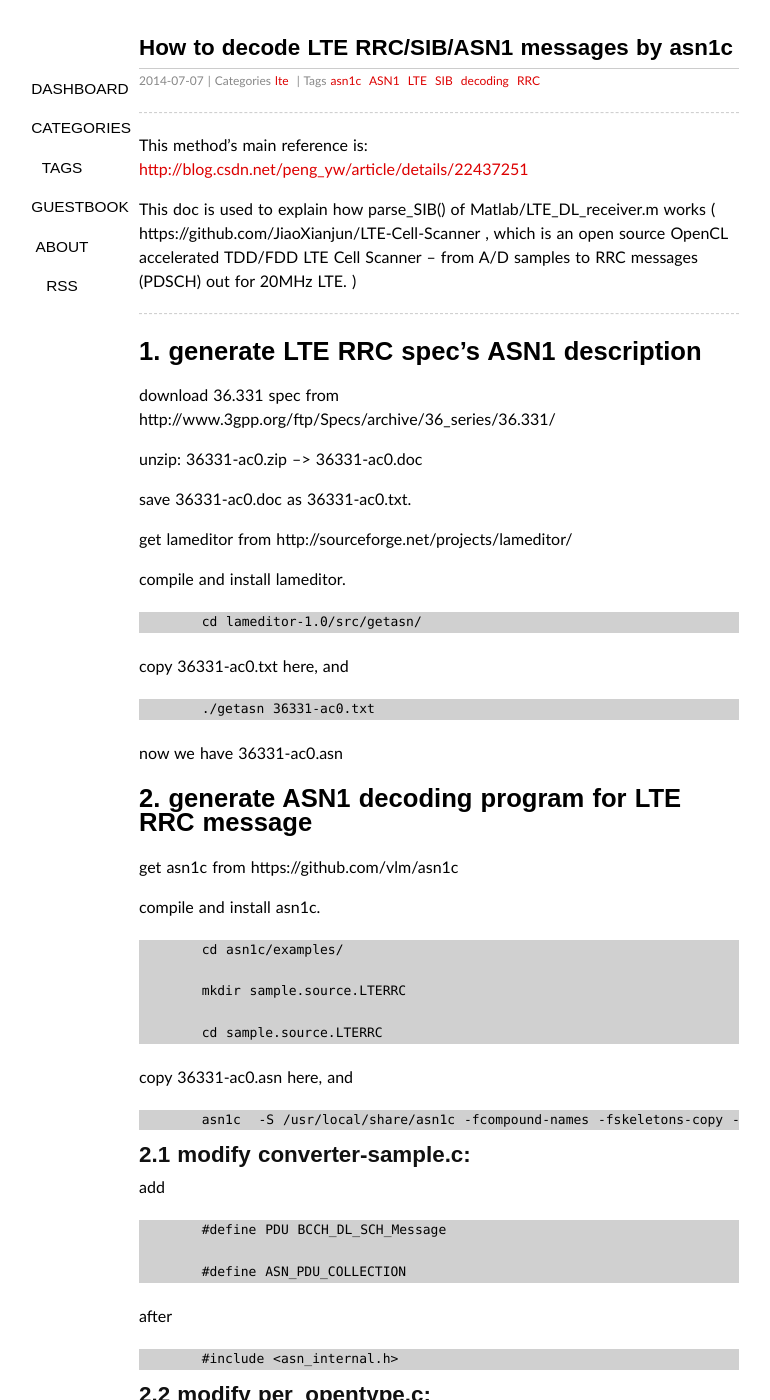
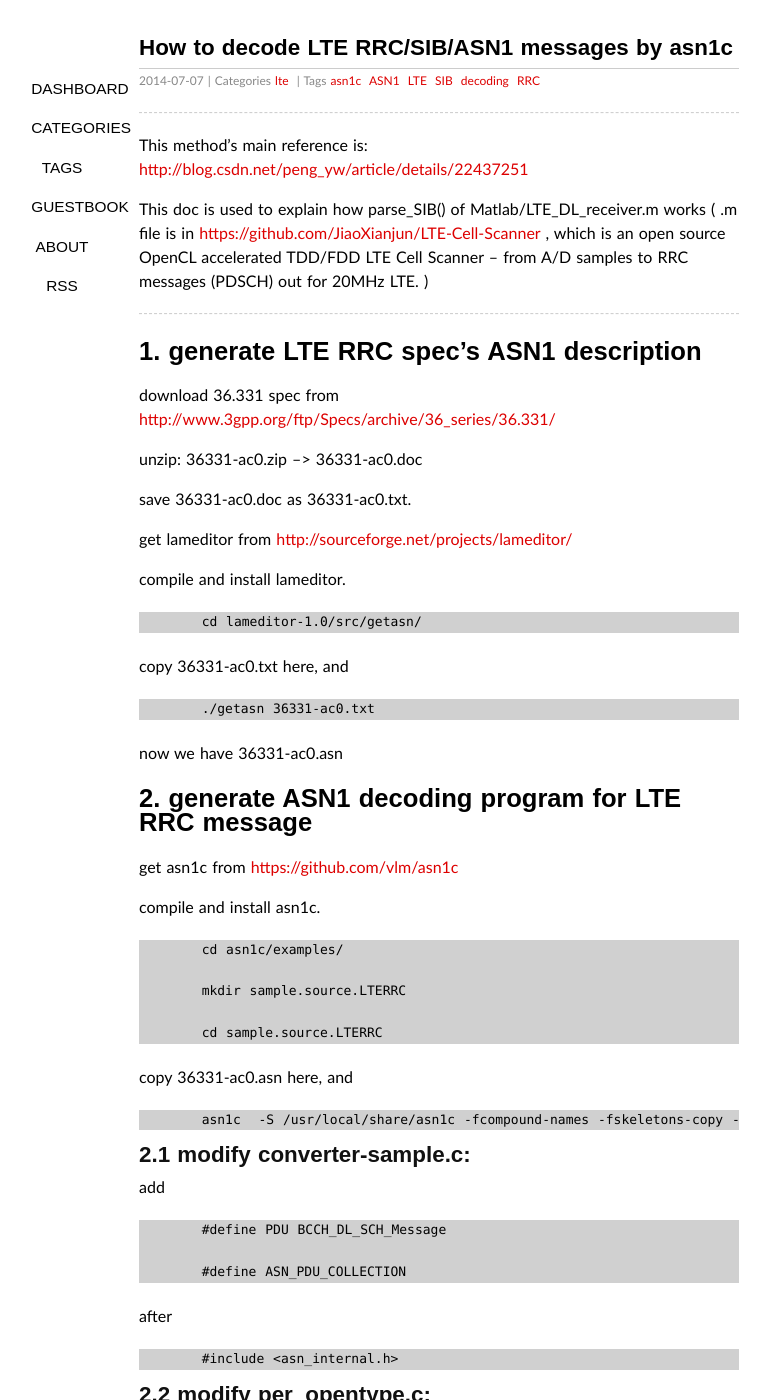
Before and after one commit to sdr-x/sdr-x.github.io, a Jekyll site: the page built from _posts/2014-07-07-LTE-SIB-decoding-by-asn1c.md, in a window 1280 px wide and 1400 px high. Shown: the whole window, without its empty margins (201-971 px from the left). Built offline with Jekyll 4.4.1, drawn with Linux system fonts in a browser that asks for light colours; some web fonts are replaced; Markdown is read by kramdown in place of the engine named in the settings; comment, search, counter and statistics services are not loaded; some of the changed text lies outside the part shown.

Commit message:
Update 2014-07-07-LTE-SIB-decoding-by-asn1c.md

```diff
--- a/_posts/2014-07-07-LTE-SIB-decoding-by-asn1c.md
+++ b/_posts/2014-07-07-LTE-SIB-decoding-by-asn1c.md
@@ -11,19 +11,19 @@ tags:  asn1c ASN1 LTE SIB decoding RRC
 
 This method's main reference is: <http://blog.csdn.net/peng_yw/article/details/22437251>
 
-This doc is used to explain how parse_SIB() of Matlab/LTE_DL_receiver.m works ( https://github.com/JiaoXianjun/LTE-Cell-Scanner , which is an open source OpenCL accelerated TDD/FDD LTE Cell Scanner -- from A/D samples to RRC messages (PDSCH) out for 20MHz LTE. )
+This doc is used to explain how parse_SIB() of Matlab/LTE_DL_receiver.m works ( .m file is in <https://github.com/JiaoXianjun/LTE-Cell-Scanner> , which is an open source OpenCL accelerated TDD/FDD LTE Cell Scanner -- from A/D samples to RRC messages (PDSCH) out for 20MHz LTE. )
 
 -------------------------------------------------------------------------------------
 
 # 1. generate LTE RRC spec's ASN1 description
 
-download 36.331 spec from http://www.3gpp.org/ftp/Specs/archive/36_series/36.331/
+download 36.331 spec from <http://www.3gpp.org/ftp/Specs/archive/36_series/36.331/>
 
 unzip: 36331-ac0.zip --> 36331-ac0.doc
 
 save 36331-ac0.doc as 36331-ac0.txt.
 
-get lameditor from http://sourceforge.net/projects/lameditor/
+get lameditor from <http://sourceforge.net/projects/lameditor/>
 
 compile and install lameditor.
 
@@ -37,7 +37,7 @@ now we have 36331-ac0.asn
 
 # 2. generate ASN1 decoding program for LTE RRC message
 
-get asn1c from https://github.com/vlm/asn1c
+get asn1c from <https://github.com/vlm/asn1c>
 
 compile and install asn1c.
 
@@ -87,7 +87,7 @@ here we get LTE RRC ASN1 decoding program: progname
 
 		./progname recv_bits.per -p BCCH-DL-SCH-Message
 
-where recv_bits.per is a binary file which contains received RRC message bits (can be gotten by HACKRF and https://github.com/JiaoXianjun/LTE-Cell-Scanner ) . "-p" specify message type. For example, SIB is carried on PDSCH, and its type is BCCH-DL-SCH-Message.
+where recv_bits.per is a binary file which contains received RRC message bits (can be gotten by HACKRF and <https://github.com/JiaoXianjun/LTE-Cell-Scanner> ) . "-p" specify message type. For example, SIB is carried on PDSCH, and its type is BCCH-DL-SCH-Message.
 
 
 # 4. Some SIBs I decoded
```
